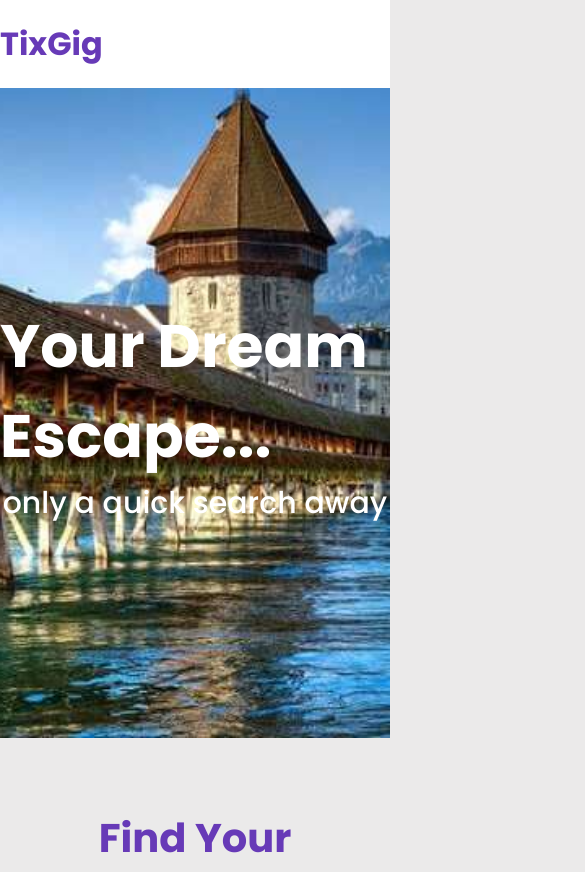
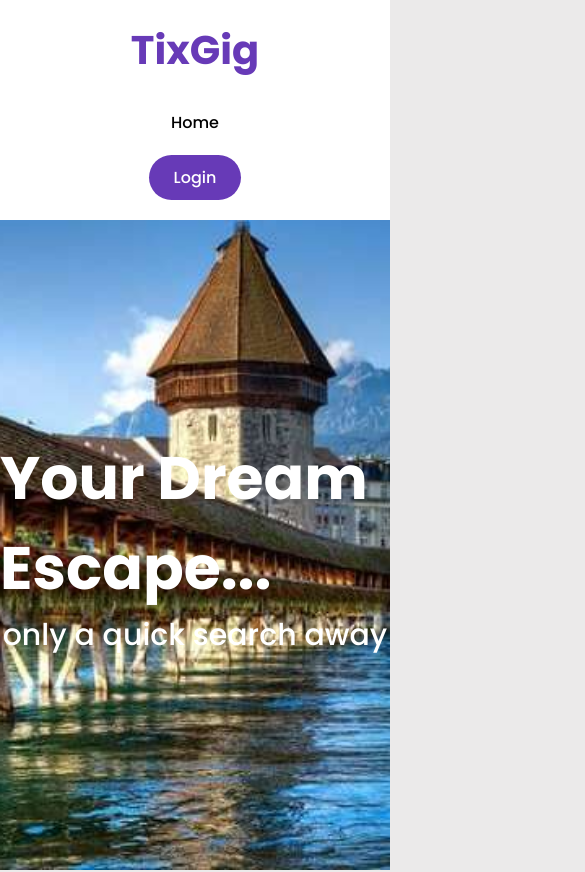
Before and after one commit to azizulwd/toursim-clineside, a React (Create React App) app: page / in a window 390 px wide. Shown: the top 872 px of the page, 585 px wide, since content can reach past the window. Built offline with nearby package versions, Linux system fonts and the light colour scheme; no server answers.

Commit message:
header responsive

```diff
--- a/src/App.css
+++ b/src/App.css
@@ -33,6 +33,14 @@
   margin: 0 auto;
 }
 
+/* Media query */
+@media screen and (max-width: 688px){
+  .container{
+    width: 100%;
+    padding: 0 20px;
+  }
+}
+
 @media (prefers-reduced-motion: no-preference) {
   .App-logo {
     animation: App-logo-spin infinite 20s linear;
--- a/src/components/Shared/Header/Header.css
+++ b/src/components/Shared/Header/Header.css
@@ -47,3 +47,21 @@
     background: #000;
     color: #fff;
 }
+
+
+/* Media query */
+@media screen and (max-width: 688px){
+    .header_inner{
+        flex-direction: column;
+        gap: 30px;
+    }
+    .logo a h1 {
+        font-size: 40px;
+    }
+    .navigate_menu{
+        flex-direction: column;
+    }
+    .navigate_menu div{
+        flex-direction: column;
+    }
+}
```
